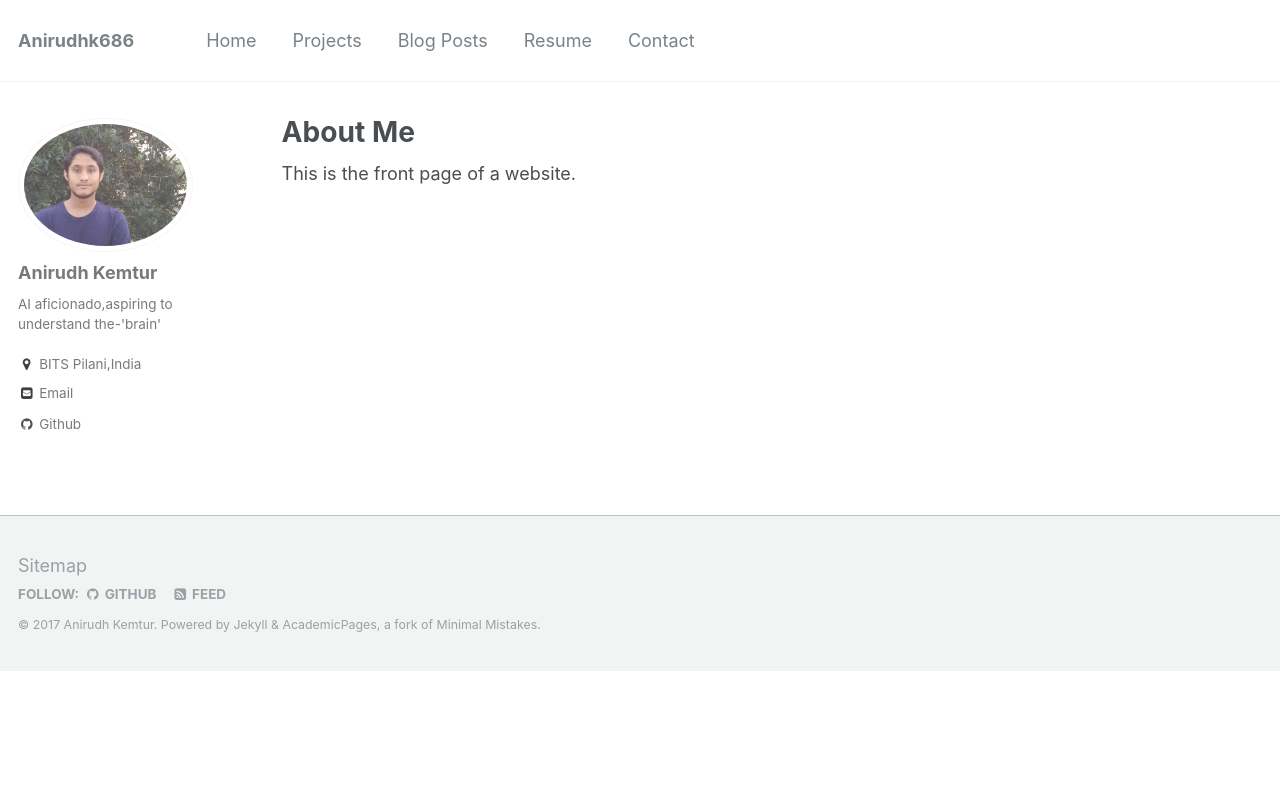
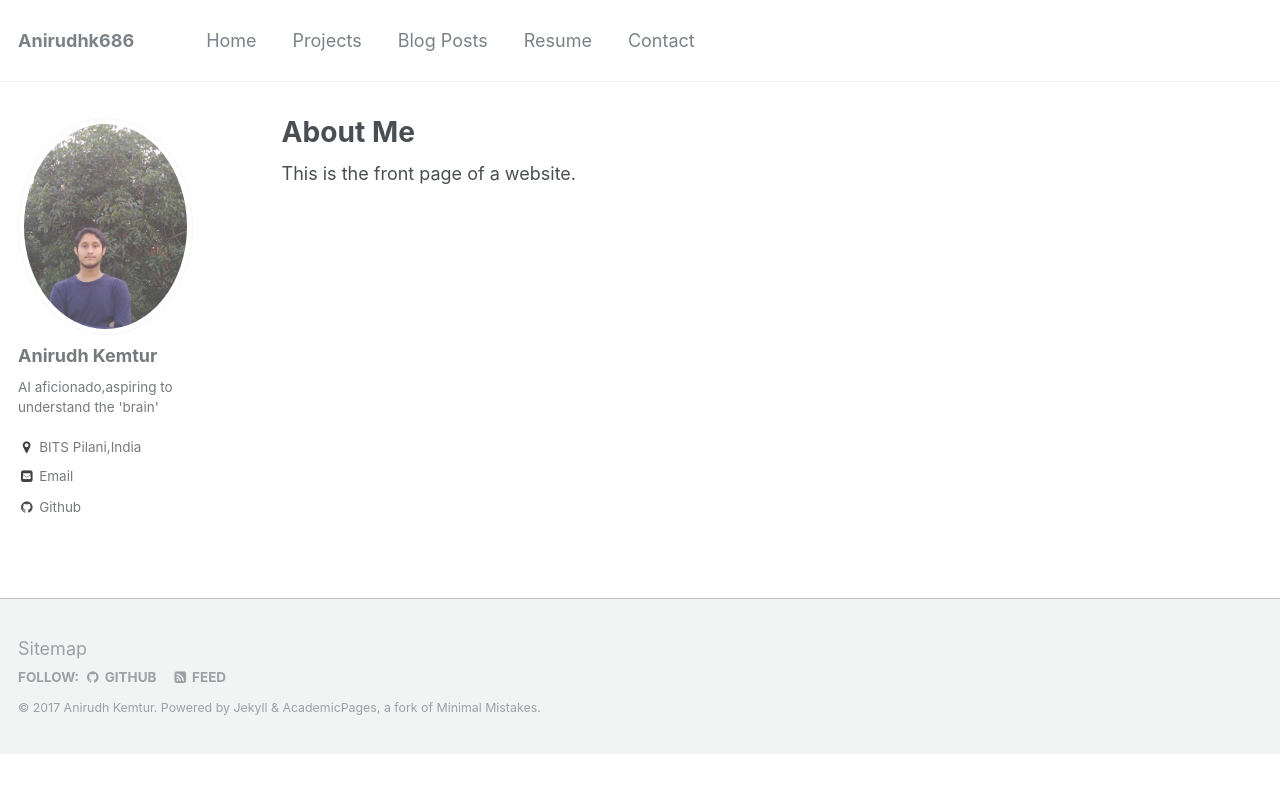
Before and after one commit to anirudhk686/anirudhk686.github.io, a Jekyll site: the page built from _pages/about.md, in a window 1280 px wide. Shown: the top 793 px of the page. Built offline with Jekyll 4.4.1, drawn with Linux system fonts in a browser that asks for light colours.

Commit message:
Update _config.yml

```diff
--- a/_config.yml
+++ b/_config.yml
@@ -79,8 +79,8 @@ analytics:
 # Site Author
 author:
   name             : "Anirudh Kemtur"
-  avatar           : "p5.jpg"
-  bio              : "AI aficionado,aspiring to understand the-'brain'"
+  avatar           : "p6.jpg"
+  bio              : "AI aficionado,aspiring to understand the 'brain'"
   location         : "BITS Pilani,India"
   employer         :
   googlescholar    :
```
